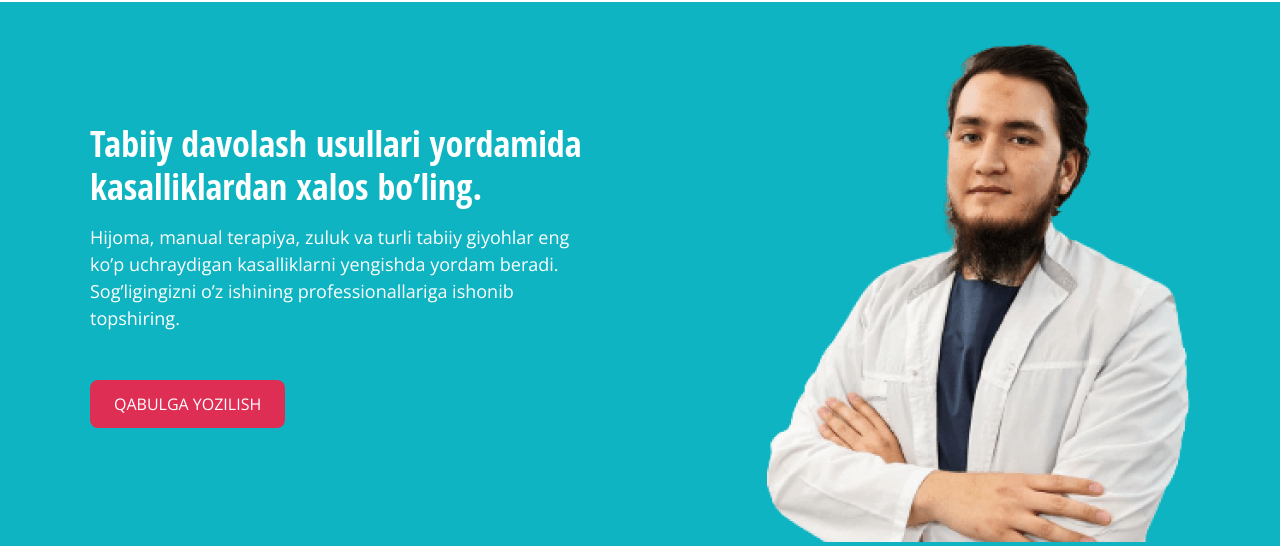
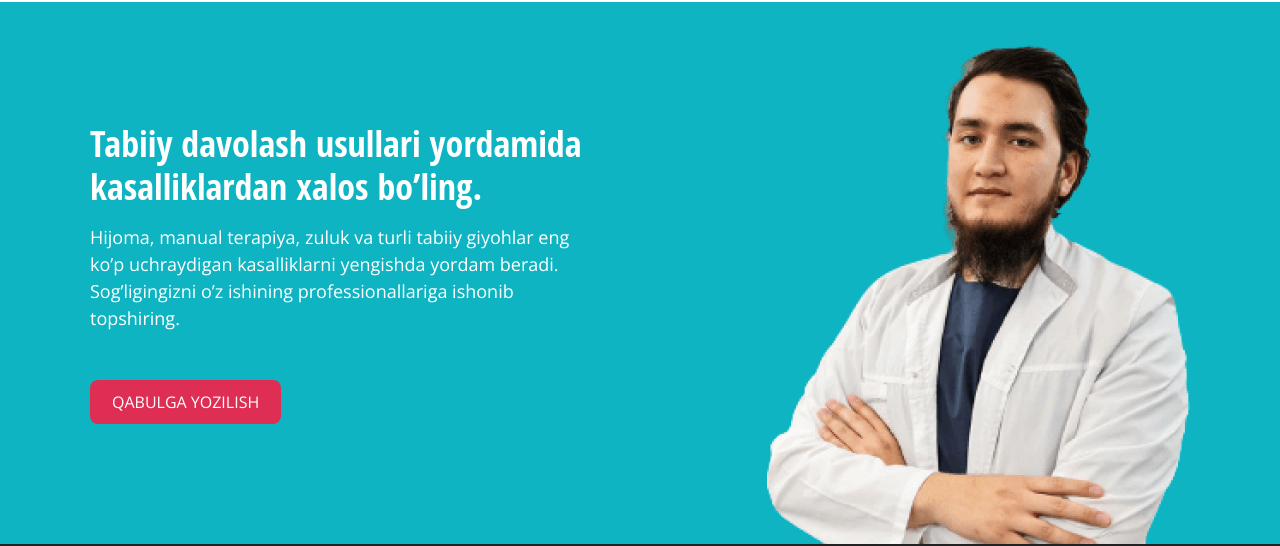
Before and after one commit to dunyo2107/Ansormed, a plain HTML site: page index.html in a window 1280 px wide. Shown: the part 96-642 px from the top of the page. Drawn offline with nearby package versions, Linux system fonts and the light colour scheme; a web font is replaced by a local one.

Commit message:
fixed hero section

```diff
--- a/css/style.css
+++ b/css/style.css
@@ -160,7 +160,18 @@ body {
     margin-bottom: 48px;
 }
 .hero-img{
-    margin-top: 30px;
+    align-self: flex-end;
+}
+.enrollment-solid{
+    border: 0;
+}
+.enrollment-solid:hover{
+    background-color: #de2e54;
+    color: #fff;
+    opacity: 0.8;
+}
+.enrollment-solid:active{
+    opacity: 0.6;
 }
 /* SITE FOOTER*/
 .site-footer{
--- a/index.html
+++ b/index.html
@@ -58,7 +58,7 @@
                     <h2 class="hero-heading">Tabiiy davolash usullari yordamida kasalliklardan xalos bo’ling.</h2>
                     <p class="hero-text">Hijoma, manual terapiya, zuluk va turli tabiiy giyohlar eng ko’p uchraydigan kasalliklarni yengishda yordam beradi. Sog’ligingizni o’z ishining professionallariga ishonib topshiring.</p>
 
-                    <a href="#" class="enrollment-link">Qabulga yozilish</a>
+                    <a href="#" class="enrollment-link enrollment-solid">Qabulga yozilish</a>
                 </div>
                 <img class="hero-img" src="img/hero-img.png" alt="Ulug'bek Azimjonov, tabib, hijjom" width="423" height="504" srcset="img/hero-img.png 1x, img/hero-img@2x.png 2x">
             </div>
```
